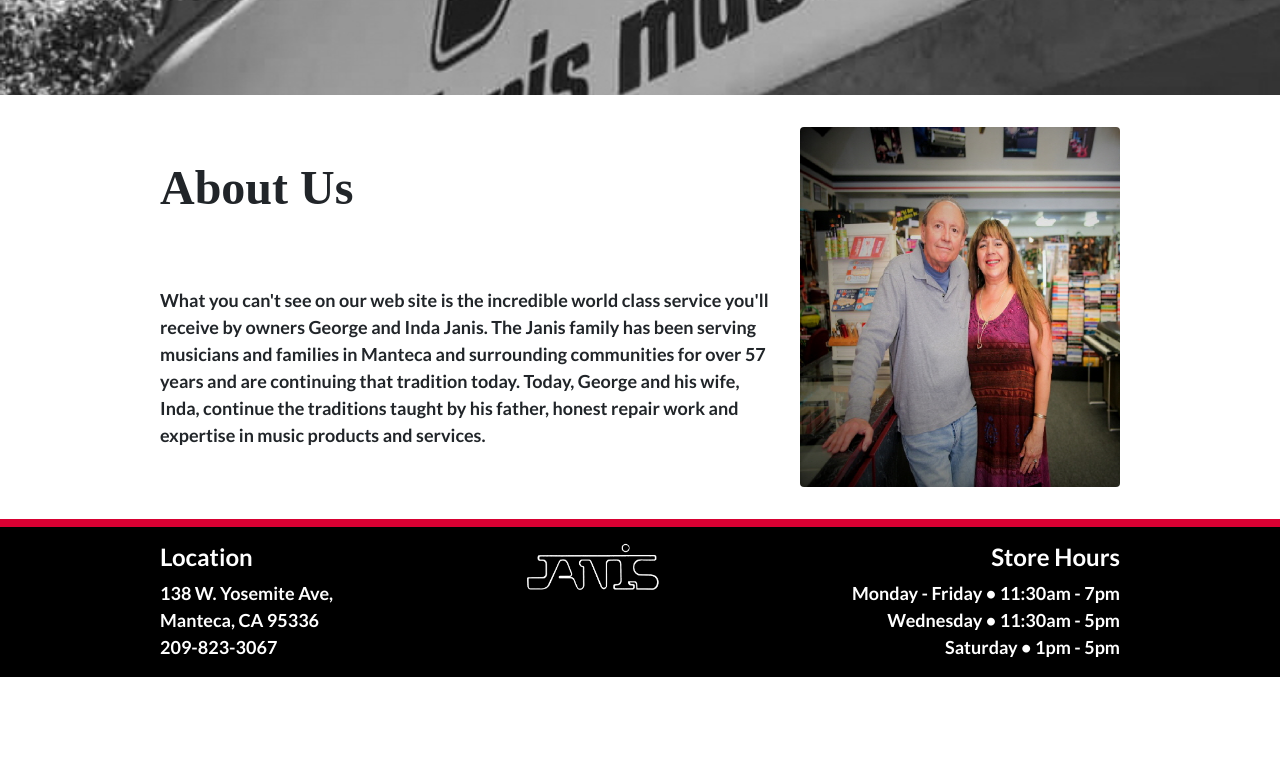
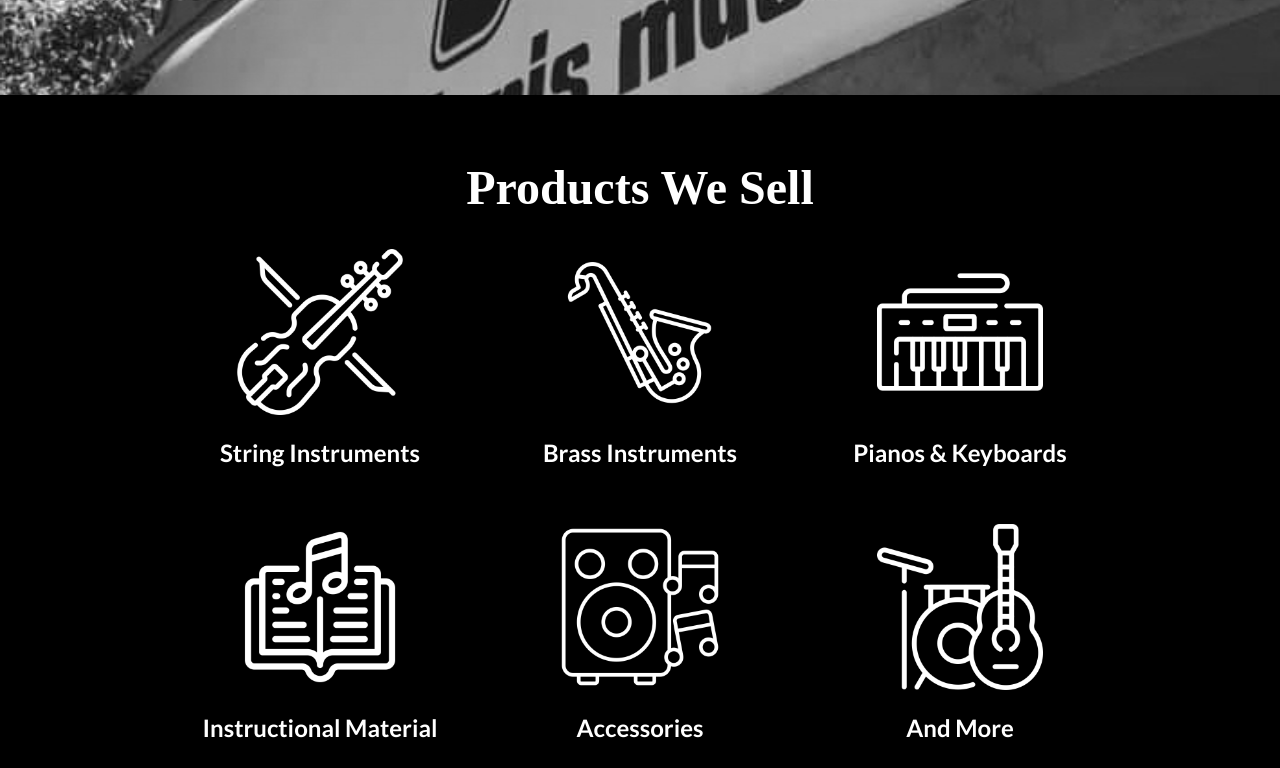
Before and after one commit to espressotoexpressions/WebsiteRedesign, a plain HTML site: page index.html in a window 1280 px wide. Shown: the part 692-1460 px from the top of the page. Before the commit the page ends 1369 px from the top, so only its background shows below. Drawn offline with nearby package versions, Linux system fonts and the light colour scheme; a web font is replaced by a local one.

Commit message:
made products section for home page

```diff
--- a/index.html
+++ b/index.html
@@ -52,27 +52,82 @@
     </nav>
   </header>
 
-  <section class="home-hero py-98">
+  <section class="hero-section home-hero py-98 ">
     <div class="eighth-grid px-2 px-sm-0">
       <div class="container-fluid hero-content d-flex justify-content-center">
         <div class="row m-0">
           <div class="col text-center px-2 text-white">
             <h1>Welcome to Our Website</h1>
-            <p class="px-184 my-32">The Janis family has been serving musicians and families in Manteca and surrounding communities for over 57 years and are continuing that tradition today. We are more than just a guitar shop. We carry a full line of musical products and accessories such as electric guitars bass guitars, acoustic guitars, drums, keyboards, and music books. We have teachers that can tailor your music lessons to meet your style and skill level. We have guitar lessons, bass lessons, piano lessons, drum lessons, and voice lessons. We teach all of the band instruments plus violin lessons, viola lessons, cello lessons and more.</p>
+            <p class="px-184 my-32">The Janis family has been serving musicians and families in Manteca and surrounding
+              communities for over 57 years and are continuing that tradition today. We are more than just a guitar
+              shop. We carry a full line of musical products and accessories such as electric guitars bass guitars,
+              acoustic guitars, drums, keyboards, and music books. We have teachers that can tailor your music lessons
+              to meet your style and skill level. We have guitar lessons, bass lessons, piano lessons, drum lessons, and
+              voice lessons. We teach all of the band instruments plus violin lessons, viola lessons, cello lessons and
+              more.</p>
           </div>
         </div>
       </div>
     </div>
   </section>
 
+  <section class="products-section bg-black py-32">
+    <h1 class="text-center text-white">Products We Sell</h1>
+    <div class="eighth-grid mb-4">
+      <div class="products-content text-white">
+        <div class="products-item">
+          <a class="nav-link" href="./pages/products.html">
+            <img class="products-icons" src="./assets/home/product icons/violin.png" alt="violin">
+            <h3 class="products-text text-center mt-4">String Instruments</h3>
+          </a>
+        </div>
+        <div class="products-item">
+          <a class="nav-link" href="./pages/products.html">
+            <img class="products-icons" src="./assets/home/product icons/saxophone.png" alt="saxophone">
+            <h3 class="products-text text-center mt-4">Brass Instruments</h3>
+          </a>
+        </div>
+        <div class="products-item">
+          <a class="nav-link" href="./pages/products.html">
+            <img class="products-icons" src="./assets/home/product icons/keyboard.png" alt="keyboard">
+            <h3 class="products-text text-center mt-4">Pianos & Keyboards</h3>
+          </a>
+        </div>
+        <div class="products-item">
+          <a class="nav-link" href="./pages/products.html">
+            <img class="products-icons" src="./assets/home/product icons/music-book.png" alt="music book">
+            <h3 class="products-text text-center mt-4">Instructional Material</h3>
+          </a>
+        </div>
+        <div class="products-item">
+          <a class="nav-link" href="./pages/products.html">
+            <img class="products-icons" src="./assets/home/product icons/music.png" alt="speaker">
+            <h3 class="products-text text-center mt-4">Accessories</h3>
+          </a>
+        </div>
+        <div class="products-item">
+          <a class="nav-link" href="./pages/products.html">
+            <img class="products-icons" src="./assets/home/product icons/live-music.png" alt="set of band instruments">
+            <h3 class="products-text text-center mt-4">And More</h3>
+          </a>
+        </div>
+      </div>
+    </div>
+  </section>
 
+  <section class="service-section">
 
-  <section class="eighth-grid my-32">
+  </section>
+
+  <section class="about-section eighth-grid my-32">
     <div class="home-about-header pe-lg-4">
       <h1>About Us</h1>
     </div>
     <div class="home-about-body pe-lg-4">
-      <p>What you can't see on our web site is the incredible world class service you'll receive by owners George and Inda Janis. The Janis family has been serving musicians and families in Manteca and surrounding communities for over 57 years and are continuing that tradition today. Today, George and his wife, Inda, continue the traditions taught by his father, honest repair work and expertise in music products and services.</p>
+      <p>What you can't see on our web site is the incredible world class service you'll receive by owners George and
+        Inda Janis. The Janis family has been serving musicians and families in Manteca and surrounding communities for
+        over 57 years and are continuing that tradition today. Today, George and his wife, Inda, continue the traditions
+        taught by his father, honest repair work and expertise in music products and services.</p>
     </div>
     <div class="home-about-img">
       <img class="owner-img" src="./assets/home/Owners_JMC.jpg" alt="owners of store">
--- /dev/null
+++ b/styles/Home/home-products.css
@@ -0,0 +1,38 @@
+.products-item a {
+    color: white;
+    text-decoration: none;
+    display: flex !important;
+    flex-direction: column;
+    align-items: center;
+}
+
+.products-content {
+    grid-column: 2 / 8;
+    display: grid;
+    grid-template-columns: repeat(3, 1fr);
+    row-gap: 48px;
+}
+
+.products-content div {
+    grid-column: span 1;
+    display: flex;
+    flex-direction: column;
+    align-items: center;
+}
+
+.products-icons {
+    max-width: 166px;
+    max-height: 166px;
+}
+
+@media (max-width: 992px) {
+    .products-content {
+        grid-template-columns: repeat(2, 1fr);
+    }
+}
+
+@media (max-width: 576px) {
+    .products-icons {
+        max-width: 100px;
+    }
+}
--- a/styles/Home/home.css
+++ b/styles/Home/home.css
@@ -1,7 +1,12 @@
 @import url(../style.css);
 @import url(home-hero.css);
 @import url(home-about.css);
+@import url(home-products.css);
 
 .my-32{
     margin:32px 0;
 }
+
+.py-32{
+    padding:32px 0;
+}
```
